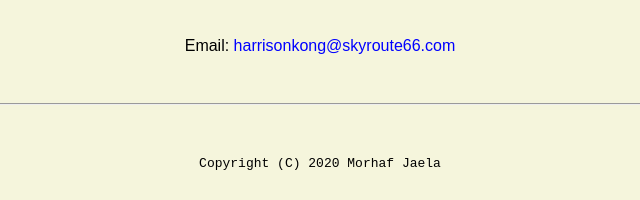
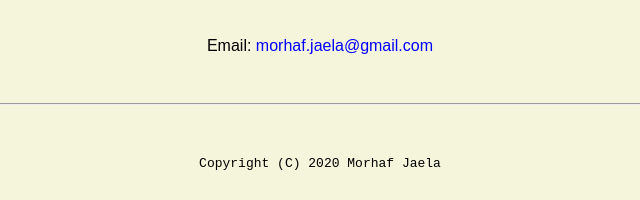
Before and after one commit to MorhafJAela/morhafjaela.github.io, a plain HTML site: page index.html in a window 1280 px wide. Shown: the part 886-1086 px from the top of the page, 320-960 px from the left. Drawn offline with Linux system fonts and the light colour scheme.

Commit message:
Update index.html

```diff
--- a/index.html
+++ b/index.html
@@ -42,7 +42,7 @@
   <h2>Contact</h2>
 
   <!-- add a link to let visitor to send you an email easily! -->
-  <p>Email: <a href="mailto:morhaf.jaela@gmail.com" target="_blank">harrisonkong@skyroute66.com</a></p>
+  <p>Email: <a href="mailto:morhaf.jaela@gmail.com" target="_blank">morhaf.jaela@gmail.com</a></p>
 
   <!-- don't post physical address, personal phone number or other personal information on the web! -->
 </body>
```
